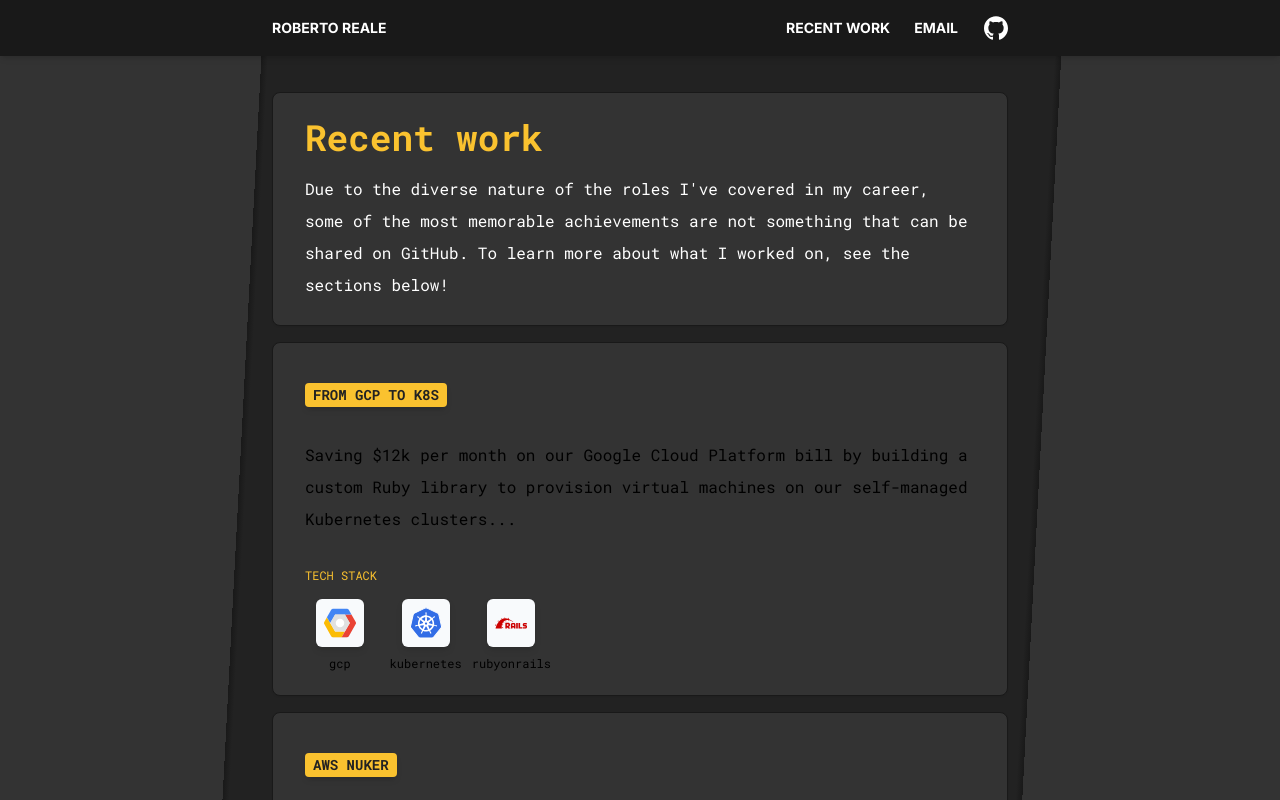
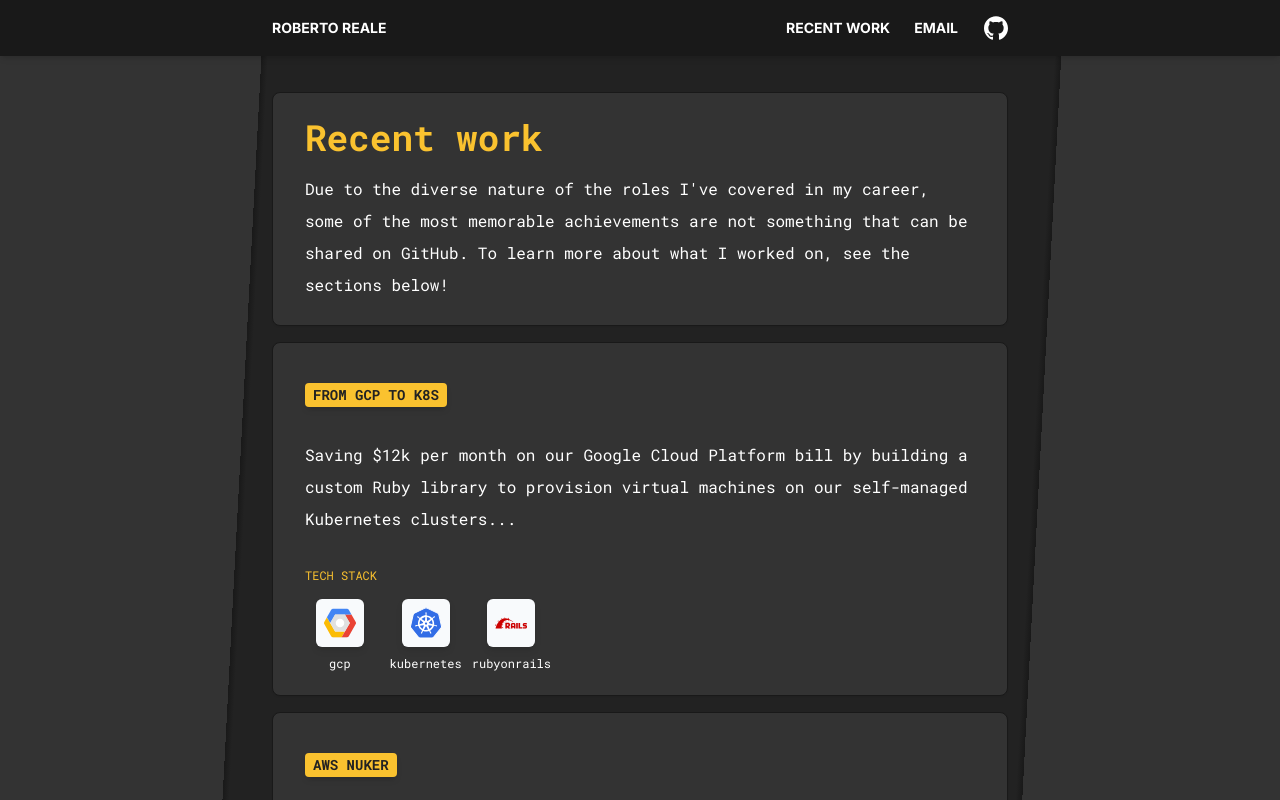
Before and after one commit to sickdyd/sickdyd.github.io, a Next.js app: page /recent-work in a window 1280 px wide. Shown: the top 800 px of the page. Built offline with nearby package versions, Linux system fonts and the light colour scheme.

Commit message:
Make TextWrapper text white

```diff
--- a/src/app/components/TextWrapper.tsx
+++ b/src/app/components/TextWrapper.tsx
@@ -4,7 +4,7 @@ export default function TextWrapper({
   children: React.ReactNode;
 }) {
   return (
-    <div className="mb-4 rounded-lg border border-quaternary bg-secondary pb-6 pl-8 pr-8 pt-6 shadow-sm">
+    <div className="mb-4 rounded-lg border border-quaternary bg-secondary pb-6 pl-8 pr-8 pt-6 text-white shadow-sm">
       {children}
     </div>
   );
```
